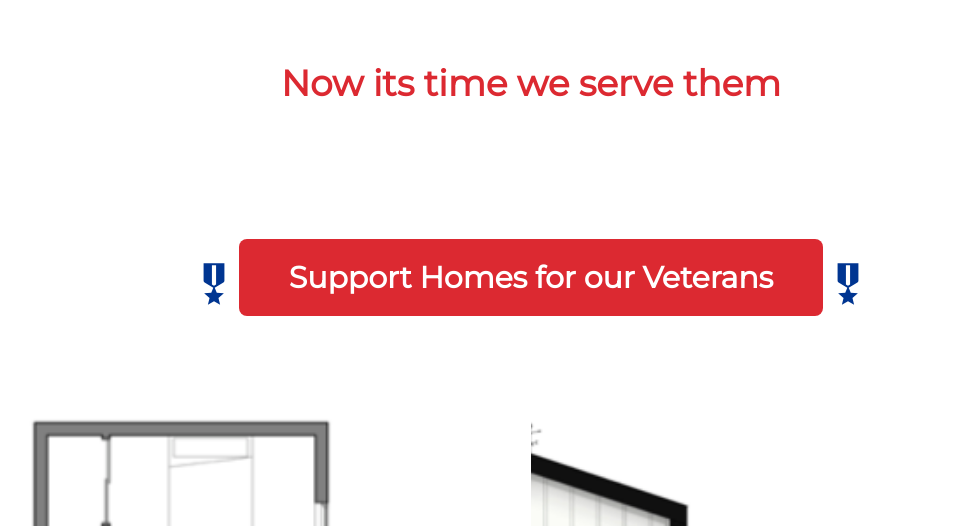
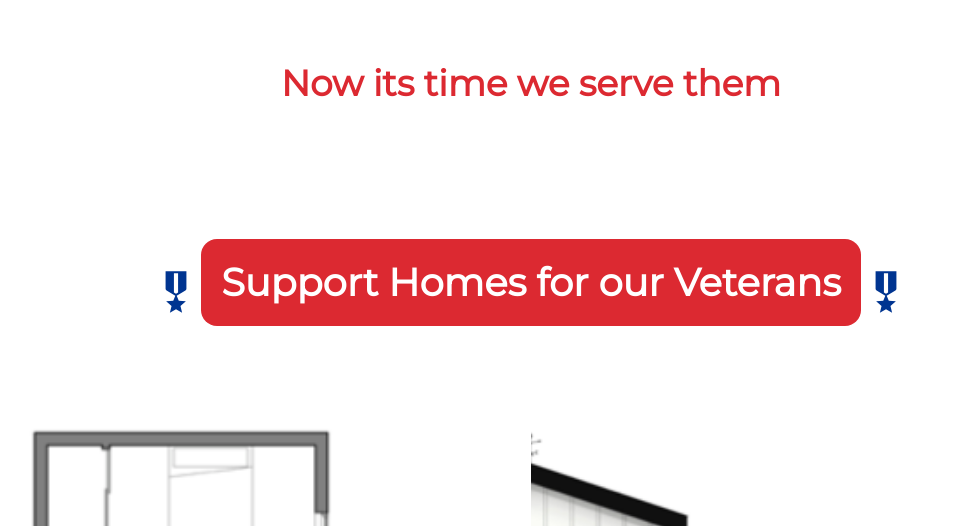
Before and after one commit to frankmalafronte/projectFreedomVillage, a Gatsby site: page /home in a window 1280 px wide. Shown: the part 650-1176 px from the top of the page, without its empty margins (109-1086 px from the left). Built offline with nearby package versions, Linux system fonts and the light colour scheme; Gatsby itself is replaced by a stand-in of ours.

Commit message:
button font scales

```diff
--- a/src/components/styles.module.css
+++ b/src/components/styles.module.css
@@ -90,7 +90,7 @@ body {
   background-color:rgb(220,41,49);
   border:none;
   border-radius: 8px;
-  font-size: 20px;
+  font-size: 3vw;
   background-repeat: no-repeat;
   cursor: pointer;
   overflow: hidden;
@@ -335,7 +335,7 @@ h3 {
     background-color:rgb(220,41,49);
     border:none;
     border-radius: 16px;
-    font-size: 30px;
+    font-size: 3vw;
     padding-left: 10px;
     padding-right: 10px;
     background-repeat: no-repeat;
@@ -472,14 +472,7 @@ h3 {
     display: flex;
     flex-direction: column;
   }
-  .donateButton {
-    color:white;
-    background-color:rgb(220,41,49);
-    border: none;
-    border-radius: 8px;
-    padding-right:50px;
-    padding-left:50px;
-  }
+
   .medals {
     color:rgb(0,53,145);
   }
```
